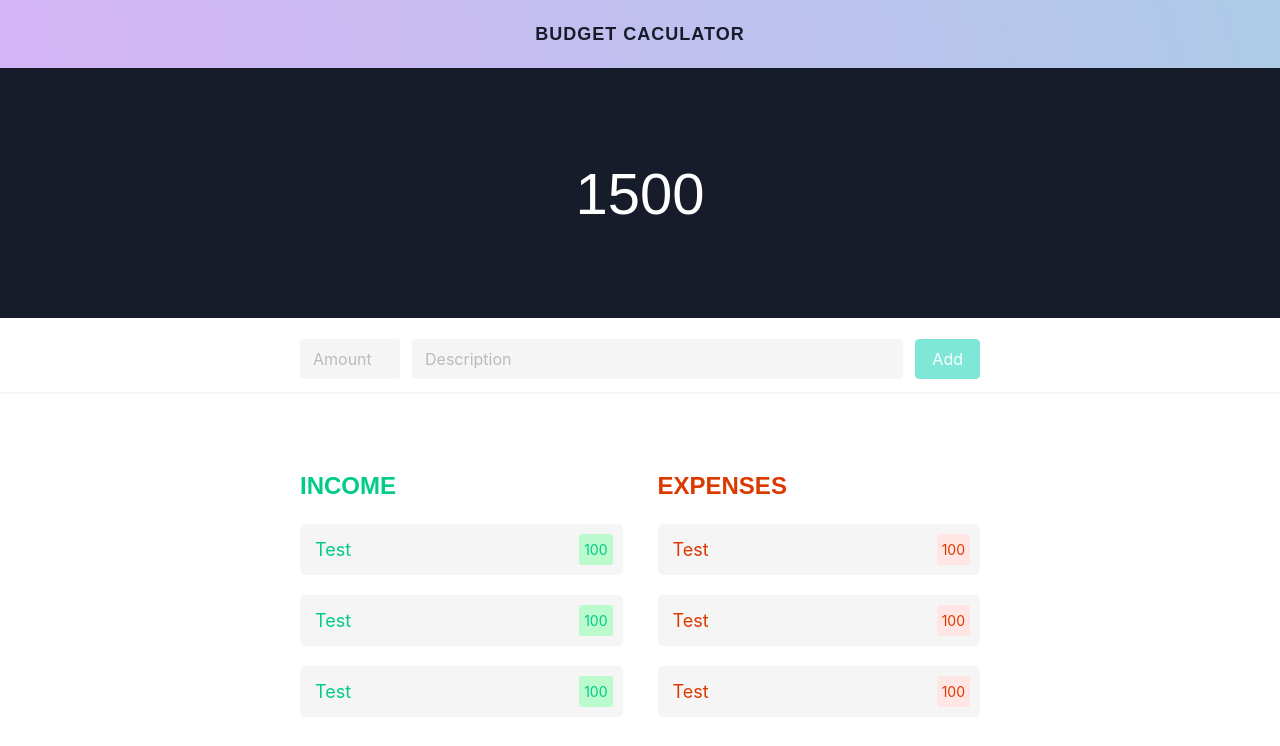
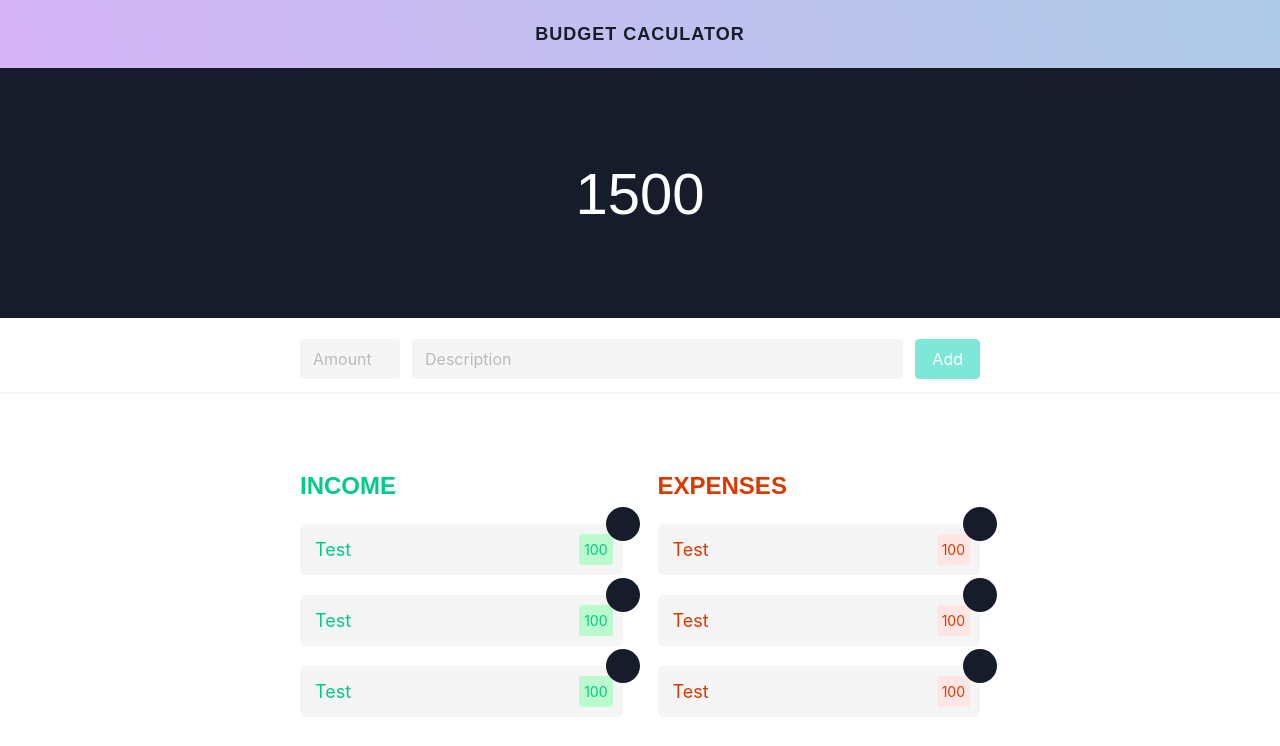
Before and after one commit to nisaChampagne/BudgetCalc, an Angular app in the folder budgetcalc/: page / in a window 1280 px wide. Shown: the top 746 px of the page. Built offline with nearby package versions, Linux system fonts and the light colour scheme.

Commit message:
delete icon placeholder

```diff
--- a/budgetcalc/src/app/budget-item-list/budget-item-card/budget-item-card.component.html
+++ b/budgetcalc/src/app/budget-item-list/budget-item-card/budget-item-card.component.html
@@ -7,4 +7,5 @@
             <p>100</p>
         </div>
     </div>
+    <div class="x-icon-button"></div>
 </div>
--- a/budgetcalc/src/app/budget-item-list/budget-item-card/budget-item-card.component.scss
+++ b/budgetcalc/src/app/budget-item-list/budget-item-card/budget-item-card.component.scss
@@ -3,6 +3,19 @@
 .root{
     display: flex;
     width: 100%;
+    position: relative;
+
+    .x-icon-button{
+        position: absolute;
+        height: 34px;
+        width: 34px;
+        border-radius: 50%;
+        background: $dark;
+        cursor: pointer;
+        right: -17px; // half of width
+        top: -17px; // this has to be half of height
+
+    }
 }
 
 .budget-item{
```
